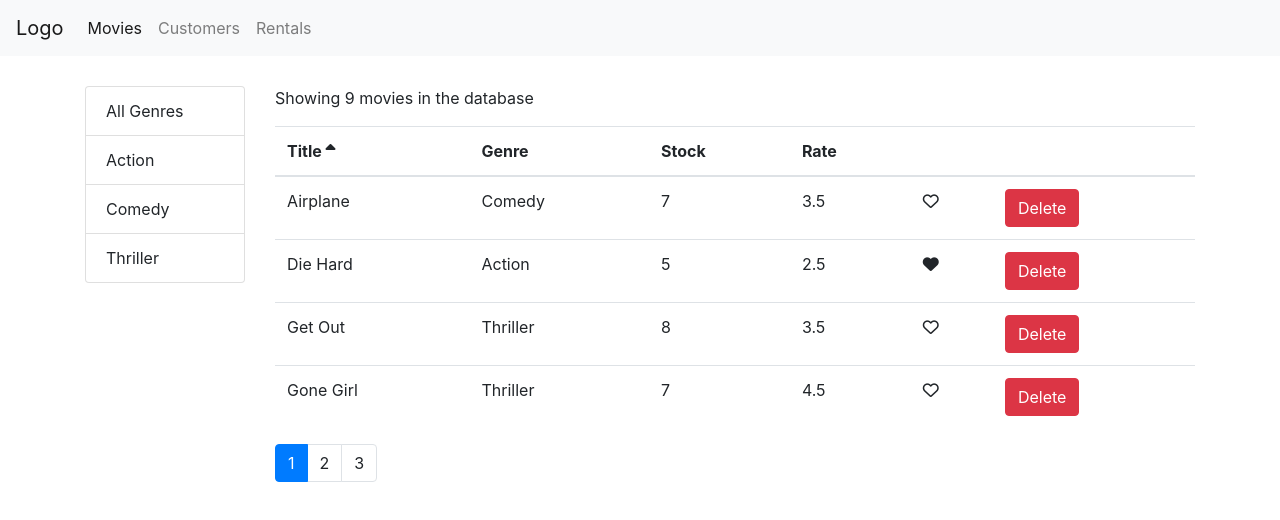
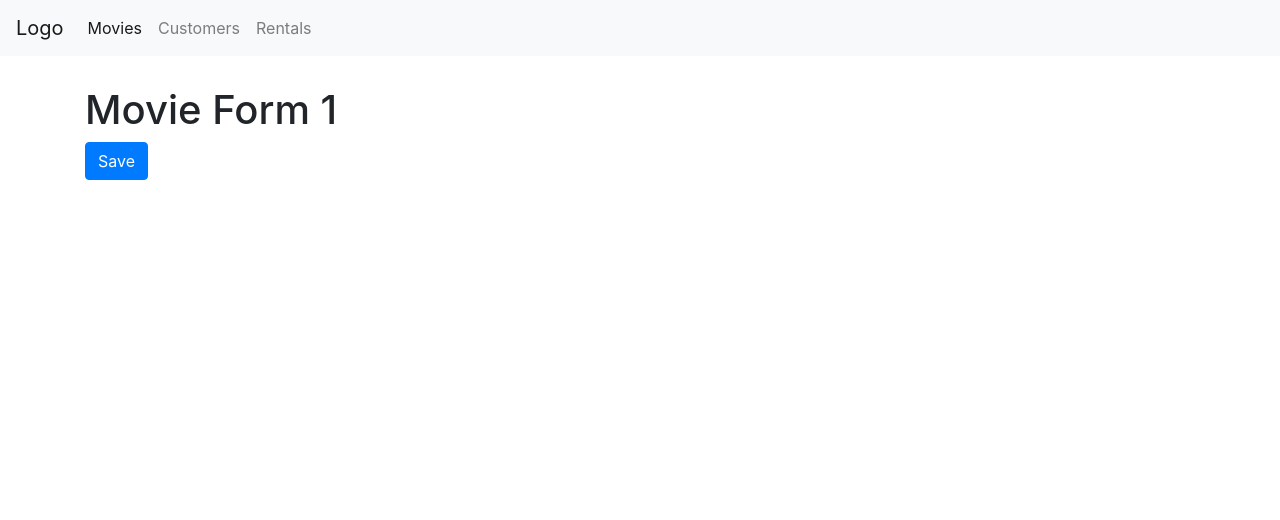
Before and after one commit to Ramonkos/movies, a React (Create React App) app: page /movies/1 in a window 1280 px wide. Shown: the top 520 px of the page. Built offline with nearby package versions, Linux system fonts and the light colour scheme.

Commit message:
added movie link

```diff
--- a/src/App.js
+++ b/src/App.js
@@ -5,6 +5,7 @@
 import Customers from './components/Customers';
 import Rentals from './components/Rentals';
 import Movies from './components/Movies';
+import MovieForm from './components/MovieForm';
 import NotFound from './components/NotFount';
 
 import './App.css';
@@ -15,6 +16,7 @@
 			<MainNav />
 			<main className='container'>
 				<Switch>
+					<Route path='/movies/:id' component={MovieForm} />
 					<Route path='/movies' component={Movies} />
 					<Route path='/customers' component={Customers} />
 					<Route path='/rentals' component={Rentals} />
--- /dev/null
+++ b/src/components/MovieForm.jsx
@@ -0,0 +1,17 @@
+import React from 'react';
+
+const MovieForm = ({ match, history }) => {
+	return (
+		<>
+			<h1>Movie Form {match.params.id}</h1>
+			<button
+				className='btn btn-primary'
+				onClick={() => history.push('/movies')}
+			>
+				Save
+			</button>
+		</>
+	);
+};
+
+export default MovieForm;
--- a/src/components/MoviesTable.jsx
+++ b/src/components/MoviesTable.jsx
@@ -6,7 +6,11 @@
 
 class MoviesTable extends Component {
 	columns = [
-		{ path: 'title', lable: 'Title' },
+		{
+			path: 'title',
+			lable: 'Title',
+			content: (movie) => <Link to={`movies/${movie._id}`}>{movie.title}</Link>,
+		},
 		{ path: 'genre.name', lable: 'Genre' },
 		{ path: 'numberInStock', lable: 'Stock' },
 		{ path: 'dailyRentalRate', lable: 'Rate' },
```
